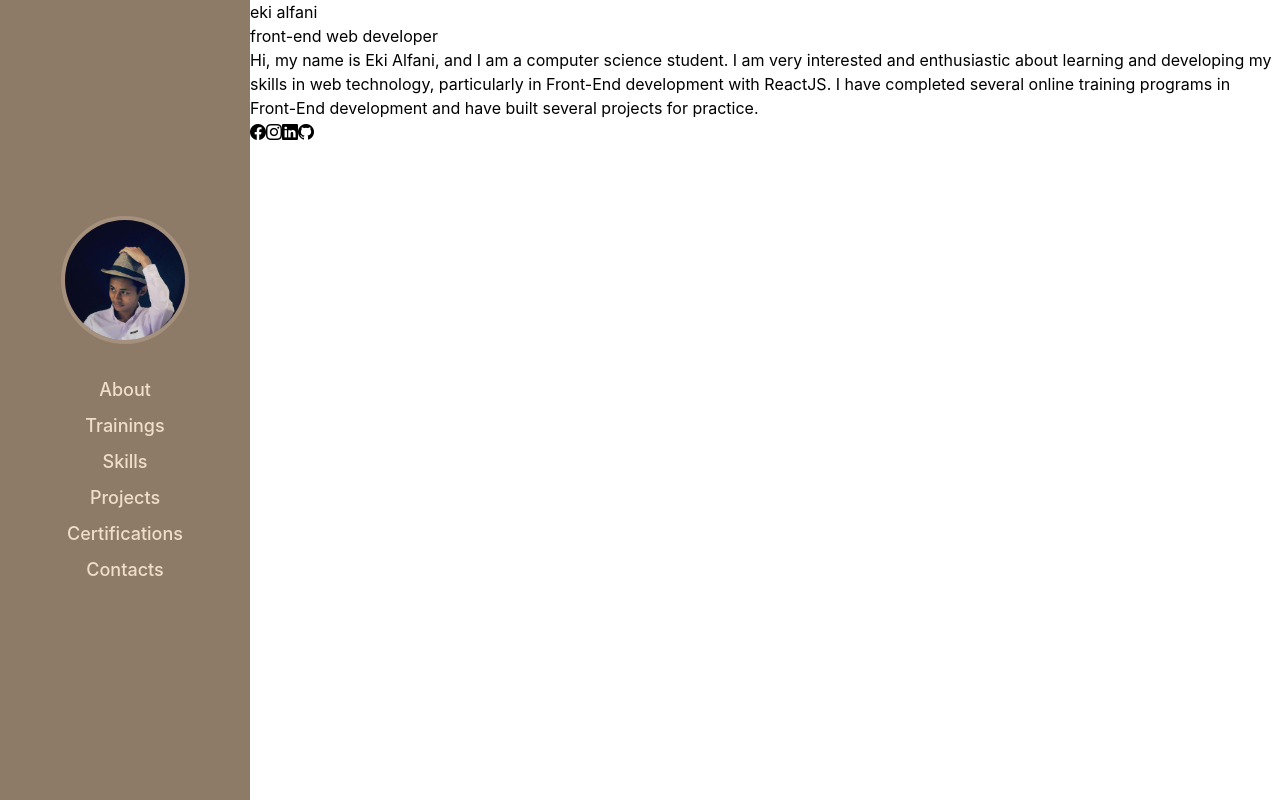
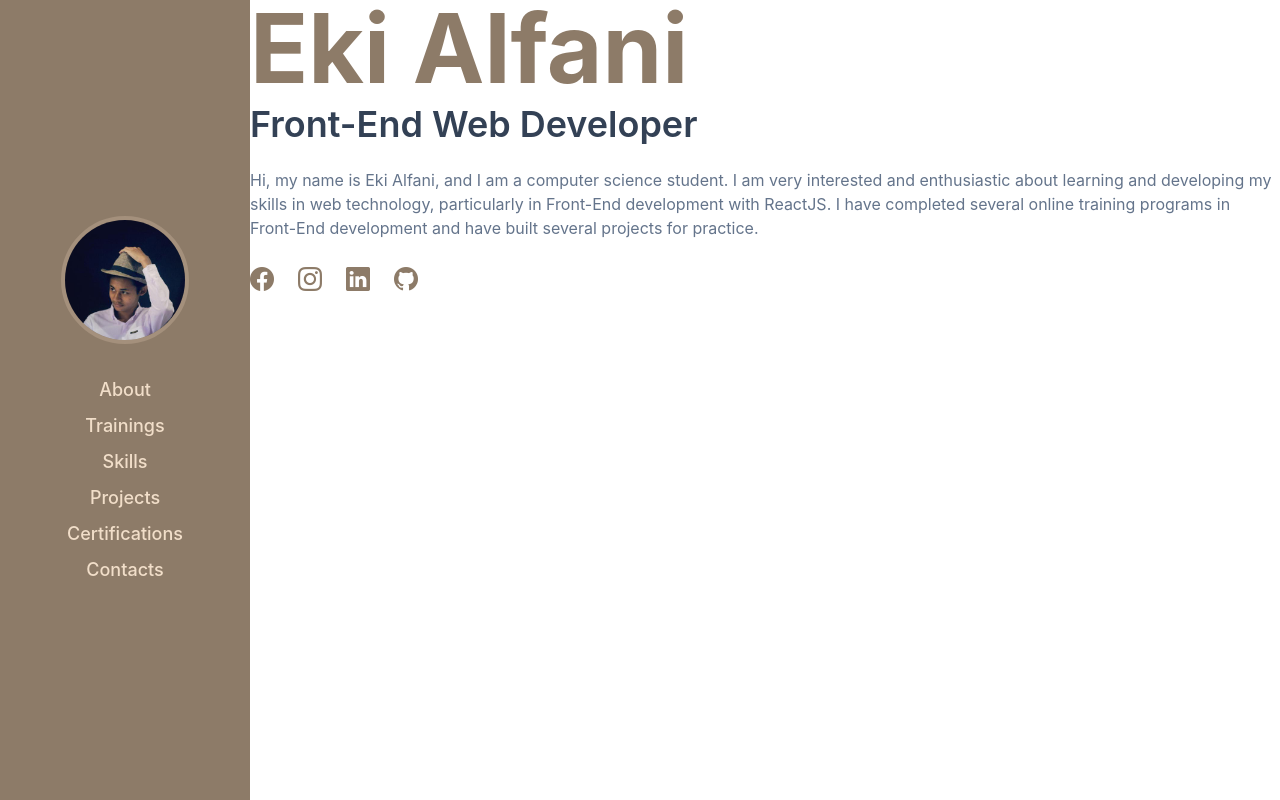
Before and after one commit to ekialfani/portfolio, a React (Create React App) app: page /about in a window 1280 px wide. Built offline with nearby package versions, Linux system fonts and the light colour scheme.

Commit message:
style: about

```diff
--- a/src/pages/About.js
+++ b/src/pages/About.js
@@ -1,20 +1,46 @@
 function About() {
   return (
     <div>
-      <h1>eki alfani</h1>
-      <h2>front-end web developer</h2>
-      <p>Hi, my name is Eki Alfani, and I am a computer science student. I am very interested and enthusiastic about learning and developing my skills in web technology, particularly in Front-End development with ReactJS. I have completed several online training programs in Front-End development and have built several projects for practice.</p>
-      <div>
-        <a href="">
+      <h1
+        className="text-8xl capitalize font-bold text-custom-shadow">
+        eki alfani
+      </h1>
+      <h2
+        className="text-4xl capitalize font-semibold text-slate-700 mt-2 mb-6">
+        front-end web developer
+      </h2>
+      <p
+        className="text-slate-500 mb-6">
+        Hi, my name is Eki Alfani, and I am a computer science student. I am very interested and enthusiastic about learning and developing my skills in web technology, particularly in Front-End development with ReactJS. I have completed several online training programs in Front-End development and have built several projects for practice.
+      </p>
+      <div
+        className="flex gap-6">
+        <a
+          className="text-2xl text-custom-shadow"
+          href="https://www.facebook.com/ekialfani"
+          target="_blank"
+          rel="noreferrer">
           <i class="bi bi-facebook"></i>
         </a>
-        <a href="">
+        <a
+          className="text-2xl text-custom-shadow"
+          href="https://www.instagram.com/ekialfni/"
+          target="_blank"
+          rel="noreferrer">
           <i class="bi bi-instagram"></i>
         </a>
-        <a href="">
+        <a
+          className="text-2xl text-custom-shadow"
+          href="#null"
+          target="_blank"
+          rel="noreferrer">
           <i class="bi bi-linkedin"></i>
         </a>
-        <a href="">
+        <a
+          className="text-2xl text-custom-shadow"
+          href="https://github.com/ekialfani"
+          target="_blank"
+          rel="noreferrer">
           <i class="bi bi-github"></i>
         </a>
       </div>
```
